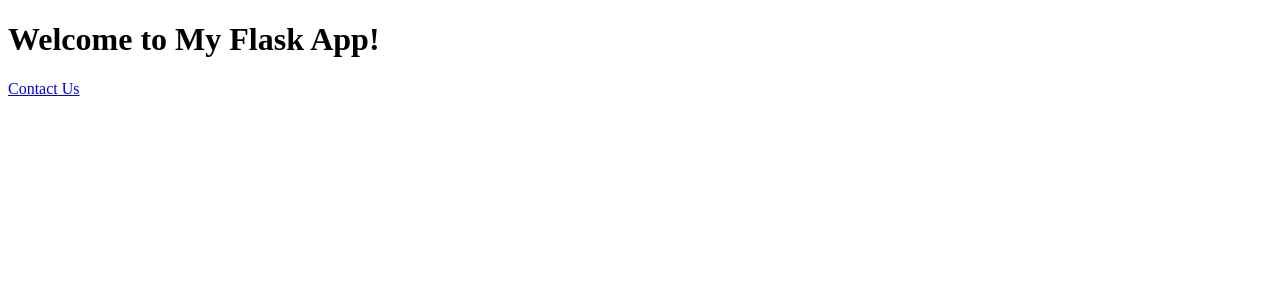
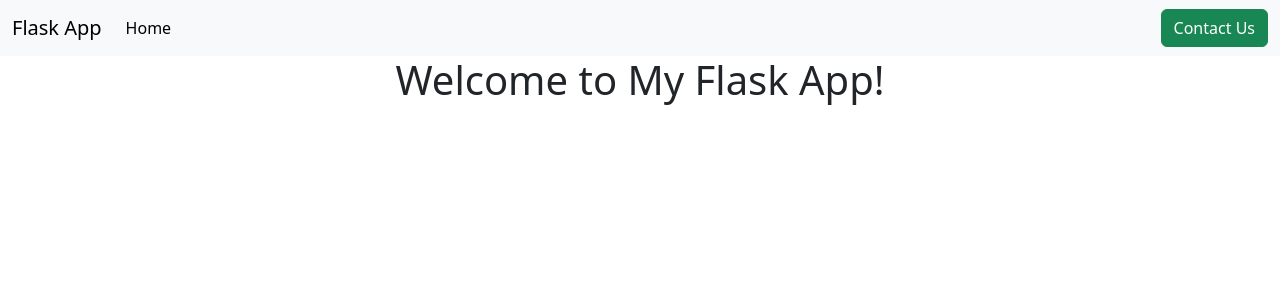
Before and after one commit to ecitizen-ke/python-flask-contact-form, a Flask app: page / in a window 1280 px wide. Shown: the top 300 px of the page. Run offline with Flask 3, Linux system fonts and the light colour scheme.

Commit message:
Added bootstrap css and custom classes to forms.py

```diff
--- a/app/main/templates/home.html
+++ b/app/main/templates/home.html
@@ -3,6 +3,8 @@
  {% extends 'base.html' %}
 
 {% block content %}
-<h1>{% block title %} Welcome to My Flask App! {% endblock %}</h1>
-    <a href="{{ url_for('main.contact') }}">Contact Us</a>
+<div class="container text-center">
+    <h1>{% block title %} Welcome to My Flask App! {% endblock %}</h1>
+</div>
+    <!-- <a href="{{ url_for('main.contact') }}">Contact Us</a> -->
 {% endblock %}
--- a/app/static/css/main.css
+++ b/app/static/css/main.css
@@ -0,0 +1,3 @@
+#form {
+    width: 500px;
+}
--- a/app/templates/base.html
+++ b/app/templates/base.html
@@ -4,8 +4,32 @@
     <meta charset="UTF-8">
     <meta name="viewport" content="width=device-width, initial-scale=1.0">
     <title> {%block title %}  {% endblock %}</title>
+    <link rel="stylesheet" href="{{ url_for('static', filename='css/main.css') }}">
+    <link href="https://cdn.jsdelivr.net/npm/bootstrap@5.3.3/dist/css/bootstrap.min.css" rel="stylesheet" integrity="sha384-QWTKZyjpPEjISv5WaRU9OFeRpok6YctnYmDr5pNlyT2bRjXh0JMhjY6hW+ALEwIH" crossorigin="anonymous">
+
 </head>
 <body>
+    <nav class="navbar navbar-expand-lg bg-body-tertiary">
+  <div class="container-fluid">
+    <a class="navbar-brand" href="#">Flask App</a>
+    <button class="navbar-toggler" type="button" data-bs-toggle="collapse" data-bs-target="#navbarSupportedContent" aria-controls="navbarSupportedContent" aria-expanded="false" aria-label="Toggle navigation">
+      <span class="navbar-toggler-icon"></span>
+    </button>
+    <div class="collapse navbar-collapse" id="navbarSupportedContent">
+      <ul class="navbar-nav me-auto mb-2 mb-lg-0">
+        <li class="nav-item">
+          <a class="nav-link active" aria-current="page" href="{{ url_for('main.home') }}">Home</a>
+        </li>
+
+
+      </ul>
+      <form class="d-flex" role="search">
+
+        <a href="{{ url_for('main.contact') }}" class="btn btn-success" >Contact Us</a>
+      </form>
+    </div>
+  </div>
+</nav>
             {%block content %}  {% endblock %}
 </body>
 </html>
```
Also changed, not shown: app/main/forms.py (+27 -4 lines), app/main/templates/contact.html (+5 -2 lines).
